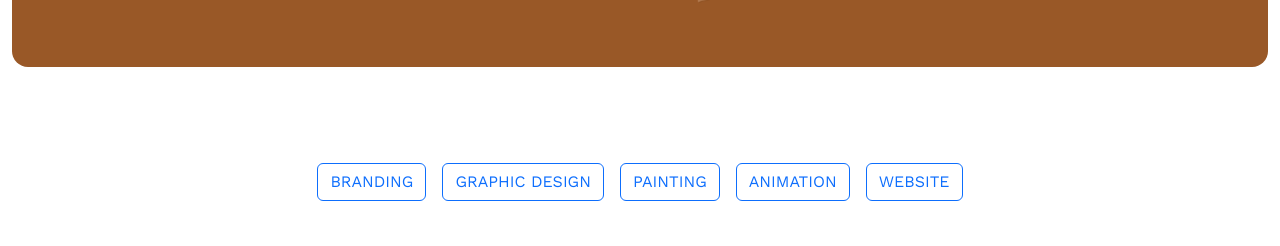
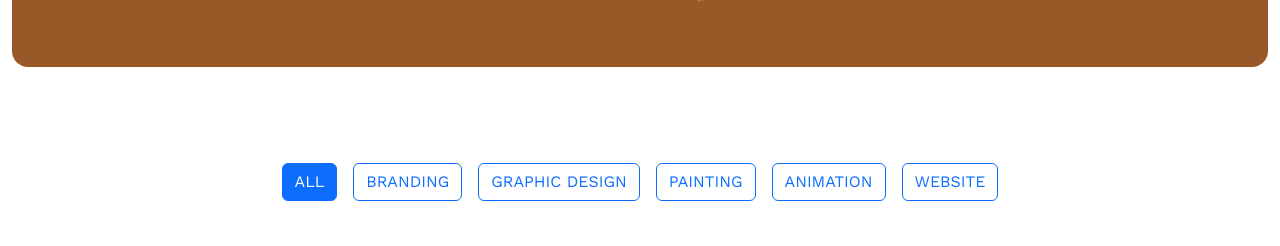
Before and after one commit to ShainaMarie01/Creative-Portfolio, a plain HTML site: page Creative Portfolio/Creative_Portfolio/index.html in a window 1280 px wide. Shown: the part 635-881 px from the top of the page. Drawn offline with nearby package versions, Linux system fonts and the light colour scheme.

Commit message:
Update index.html

```diff
--- a/Creative Portfolio/Creative_Portfolio/index.html
+++ b/Creative Portfolio/Creative_Portfolio/index.html
@@ -234,6 +234,7 @@
   <div class="container">
     <!-- FILTER BUTTONS -->
     <div id="filters" class="button-group d-flex flex-wrap gap-3 justify-content-center py-5" data-aos="fade-up">
+      <a href="#" class="btn btn-outline-primary text-uppercase is-checked" data-filter="*">All</a>
       <a href="#" class="btn btn-outline-primary text-uppercase" data-filter=".branding">Branding</a>
       <a href="#" class="btn btn-outline-primary text-uppercase" data-filter=".graphicdesign">Graphic Design</a>
       <a href="#" class="btn btn-outline-primary text-uppercase" data-filter=".painting">Painting</a>
```
